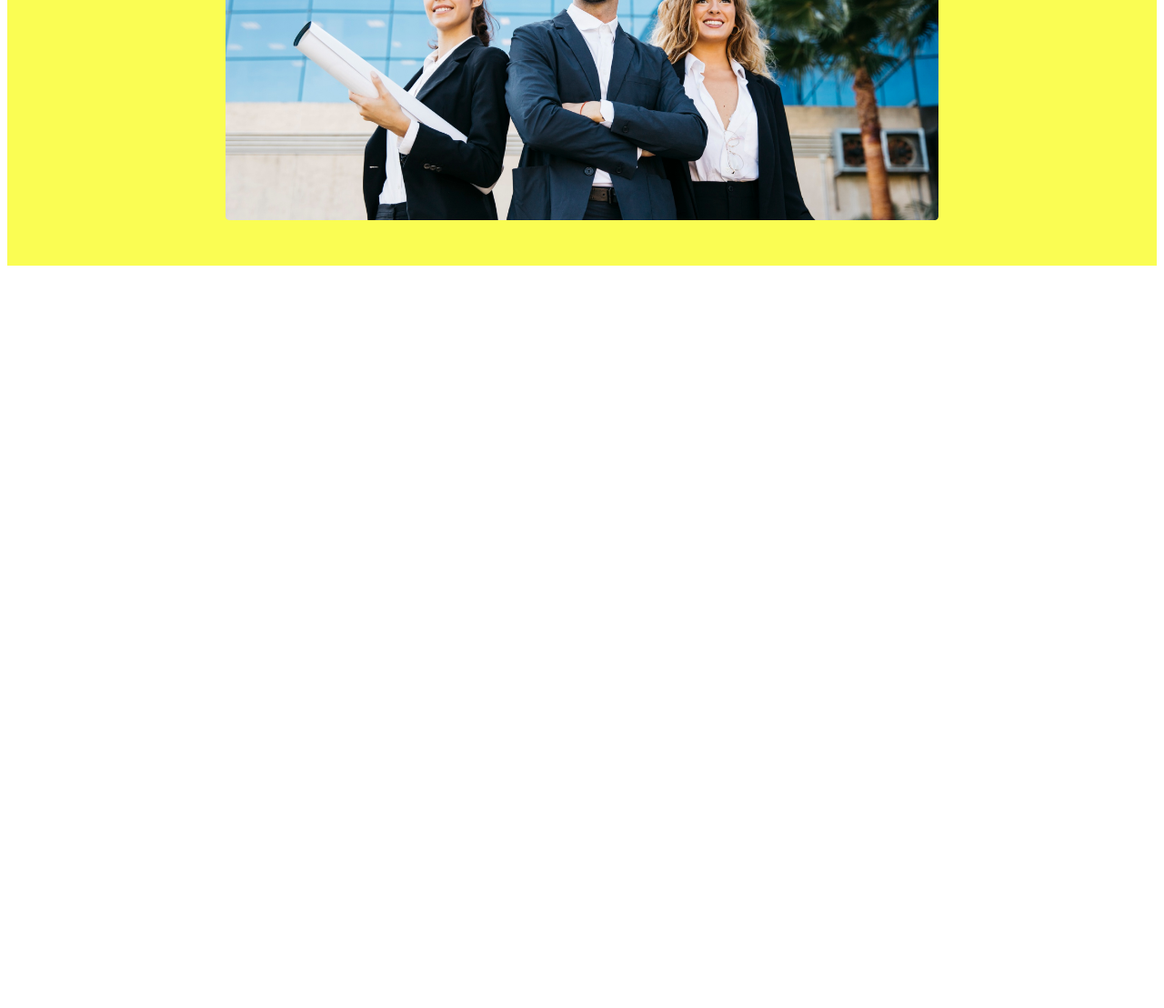
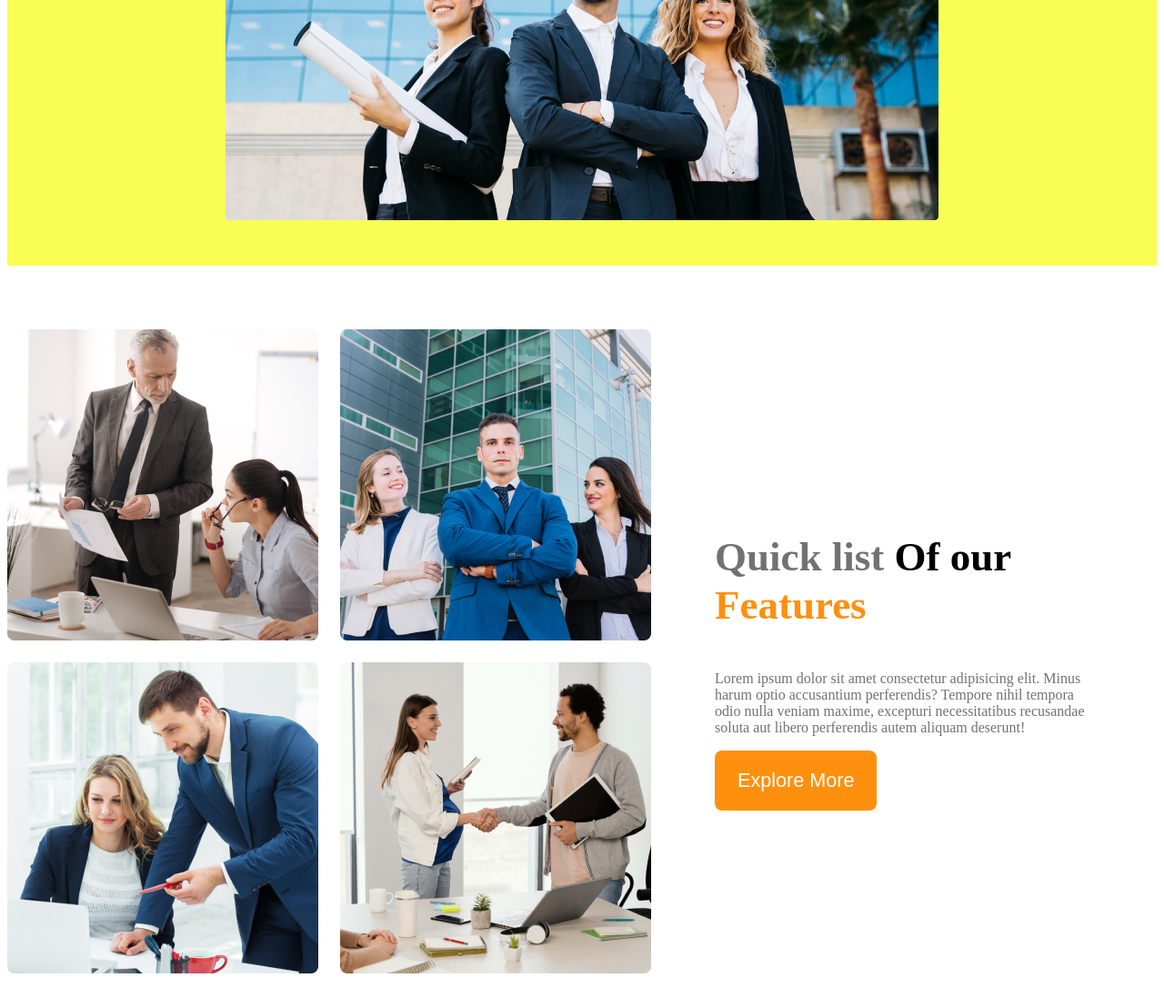
Before and after one commit to Amran147/g3-architects-website, a plain HTML site: page index.html in a window 1280 px wide. Shown: the part 760-1868 px from the top of the page at 91% size. Before the commit the page ends 1060 px from the top, so only its background shows below. Drawn offline with Linux system fonts and the light colour scheme.

Commit message:
teams section responsive

```diff
--- a/index.html
+++ b/index.html
@@ -10,6 +10,7 @@
 </head>
 
 <body>
+    <!-- header stard -->
     <header>
         <nav>
             <h2 class="nav-title">G3-Amran</h2>
@@ -23,7 +24,7 @@
         <div class="banner">
             <div class="banner-content">
                 <h2 class="banner-title">Brand New Group of Architects</h2>
-                <p class="banner-description">Lorem ipsum dolor, sit amet consectetur adipisicing elit. Nesciunt dolorum
+                <p class="text-light-gray">Lorem ipsum dolor, sit amet consectetur adipisicing elit. Nesciunt dolorum
                     optio reiciendis animi quaerat, itaque perferendis saepe quam expedita, esse amet blanditiis harum
                     consequuntur? Exercitationem beatae laborum laboriosam expedita alias.</p>
                  <button class="btn-primary">Explore More</button>
@@ -32,7 +33,20 @@
         </div>
     </header>
     <main>
-
+        <!-- furcec section stard -->
+         <section class="teams-container">
+           <div class="tems-img-container">
+                <img src="images/team1.png" alt="">
+                <img src="images/team2.png" alt="">
+                <img src="images/team3.png" alt="">
+                <img src="images/team4.png" alt="">
+           </div>
+           <div class="tems-content">
+                <h3 class="quick-content"> <span class="text-light-gray">Quick list </span> Of our <br> <span class="features-section">Features</span> </h3>
+                <p class="text-light-gray">Lorem ipsum dolor sit amet consectetur adipisicing elit. Minus harum optio accusantium perferendis? Tempore nihil tempora odio nulla veniam maxime, excepturi necessitatibus recusandae soluta aut libero perferendis autem aliquam deserunt!</p>
+                <button class="btn-primary">Explore More</button>
+           </div>
+         </section>
     </main>
     <footer>
 
--- a/styles/architects.css
+++ b/styles/architects.css
@@ -15,6 +15,9 @@
         font-style: normal;
     }
 
+}
+.text-light-gray{
+    color: rgb(114, 114, 114);
 }
 .btn-primary {
     border-radius: 8px;
@@ -81,7 +84,35 @@ nav li a {
     margin-top: 20px;
     width: 100%;
 }
+/* main styles  */
+main{
+    max-width: 1440px;
+    margin: 70px auto;
+}
+.teams-container{
+    display: flex;
+    align-items: center;
+}
 
+.tems-img-container{
+   display: grid;
+   grid-template-columns: repeat(2,1fr);
+   gap: 1.5rem;
+}
+.tems-content{
+     padding-left: 70px;
+     padding-right: 70px;
+}
+.quick-content{
+    font-size: 45px;
+    font-weight: 700;
+    line-height: 53px;
+}
+
+.features-section{
+    color:  rgb(255, 144, 14);
+
+}
 
 
 
@@ -93,9 +124,18 @@ nav li a {
     header{
         padding: 20px;
     }
-    nav {
+    nav,
+    .teams-container
+    {
        flex-direction: column;
     }
+    .tems-img-container{
+        grid-template-columns: 1fr;
+    }
+    .tems-content{
+        padding-left: 20px;
+        padding-right: 20px;
+   }
 }
 
 
@@ -104,7 +144,9 @@ nav li a {
     header{
         padding: 40px;
     }
-    nav {
+    nav,
+    .teams-container
+    {
        flex-direction: column;
     }
 }
--- /dev/null
+++ b/styles/flex.css
@@ -0,0 +1,40 @@
+/* Reset some default styles */
+* {
+    margin: 0;
+    padding: 0;
+    box-sizing: border-box;
+}
+
+body {
+    font-family: Arial, sans-serif;
+    background-color: #f4f4f4;
+    color: #333;
+}
+
+header {
+    text-align: center;
+    background-color: #333;
+    color: #fff;
+    padding: 20px;
+}
+
+.gallery {
+    display: flex;
+    justify-content: center;
+    gap: 20px;
+    margin: 20px 0;
+}
+
+.gallery-item {
+    max-width: 300px;
+    height: auto;
+    border: 2px solid #ddd;
+    border-radius: 8px;
+}
+
+footer {
+    text-align: center;
+    padding: 10px;
+    background-color: #333;
+    color: #fff;
+}
```
Also changed, not shown: flex.html (added, +29 -0 lines).
